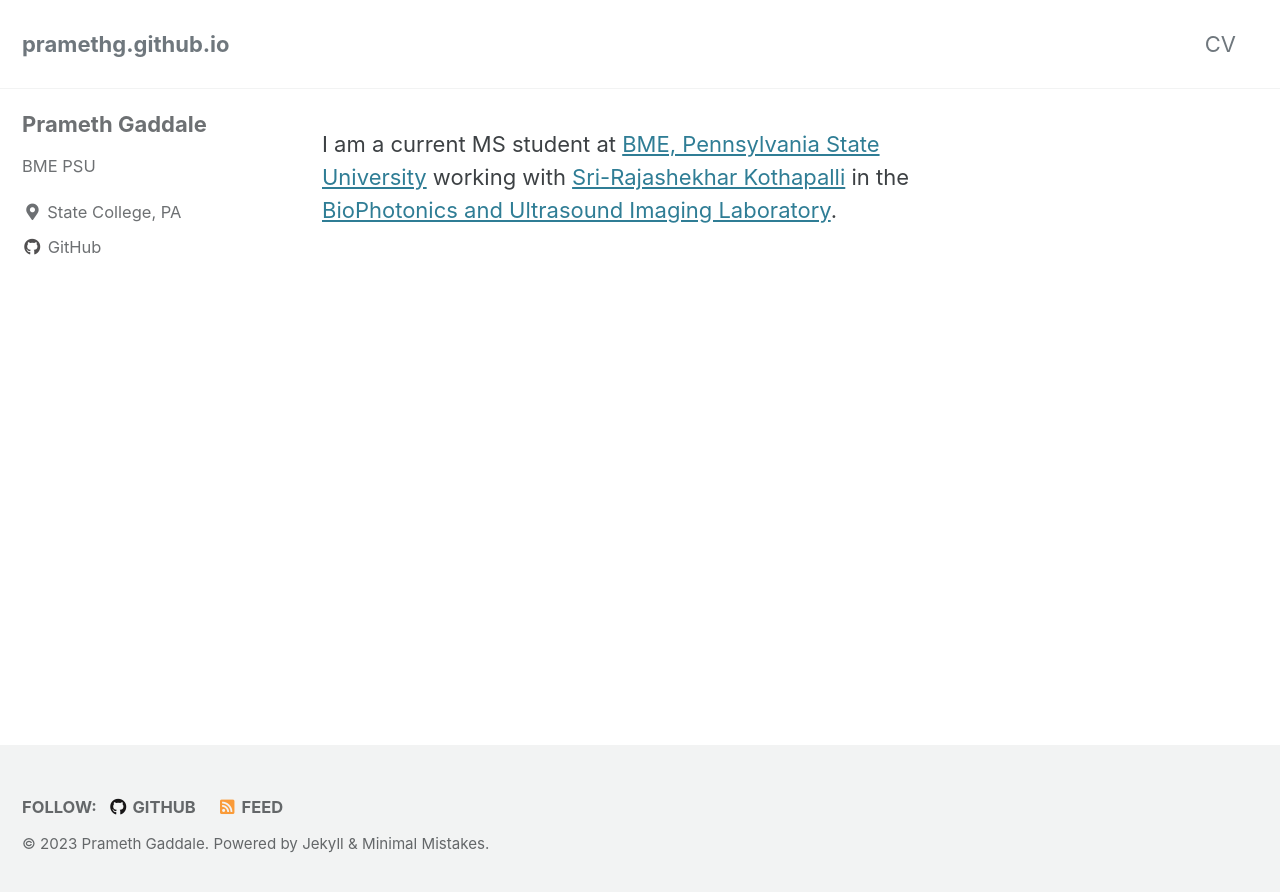
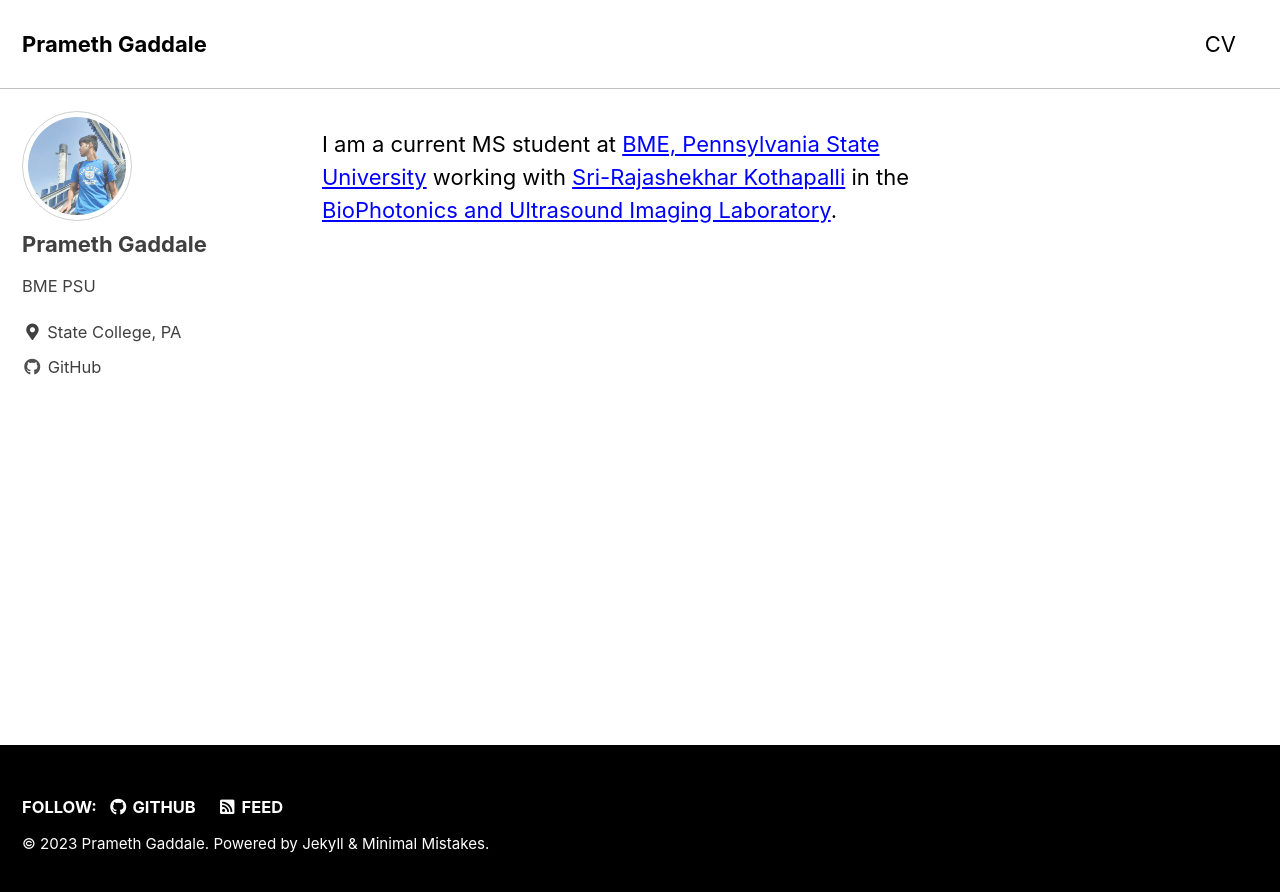
Before and after one commit to pramethg/pramethg.github.io, a Jekyll site: the page built from index.html, in a window 1280 px wide. Shown: the top 892 px of the page. Built offline with Jekyll 4.4.1, drawn with Linux system fonts in a browser that asks for light colours; cached includes are drawn as plain includes; the list of posts is cut into pages by our own code.

Commit message:
added fun items

```diff
--- a/_config.yml
+++ b/_config.yml
@@ -12,12 +12,12 @@
 
 # theme                  : "minimal-mistakes-jekyll"
 # remote_theme           : "mmistakes/minimal-mistakes"
-minimal_mistakes_skin    : "default" # "air", "aqua", "contrast", "dark", "dirt", "neon", "mint", "plum", "sunrise"
+minimal_mistakes_skin    : "contrast" # "default", "air", "aqua", "contrast", "dark", "dirt", "neon", "mint", "plum", "sunrise"
 
 # Site Settings
 locale                   : "en-US"
-title                    : #"Prameth Gaddale"
-title_separator          : #"-"
+title                    : "Prameth Gaddale"
+title_separator          : "-"
 subtitle                 : # site tagline that appears below site title in masthead
 name                     : "Prameth Gaddale"
 description              : "Prameth Gadddale' personal website"
@@ -79,9 +79,10 @@
 yandex_site_verification :
 baidu_site_verification  :
 
+# Header Image
 header:
-  image: /assets/images/nittanylion.jpg
-  image_description: "Nittany Lion"
+  overlay_image: "/assets/images/nittanylion.jpg"
+  caption: "Nittany Lion Shrine, PSU"
 
 # Social Sharing
 twitter:
@@ -109,7 +110,7 @@
 # Site Author
 author:
   name             : "Prameth Gaddale"
-  avatar           : # path of avatar image, e.g. "/assets/images/bio-photo.jpg"
+  avatar           : "/assets/images/spacex.jpg" # path of avatar image, e.g. "/assets/images/bio-photo.jpg"
   bio              : "BME PSU"
   location         : "State College, PA"
   email            :
```
Also changed, not shown: assets/images/spacex.jpg (added), favicon.ico (added).
